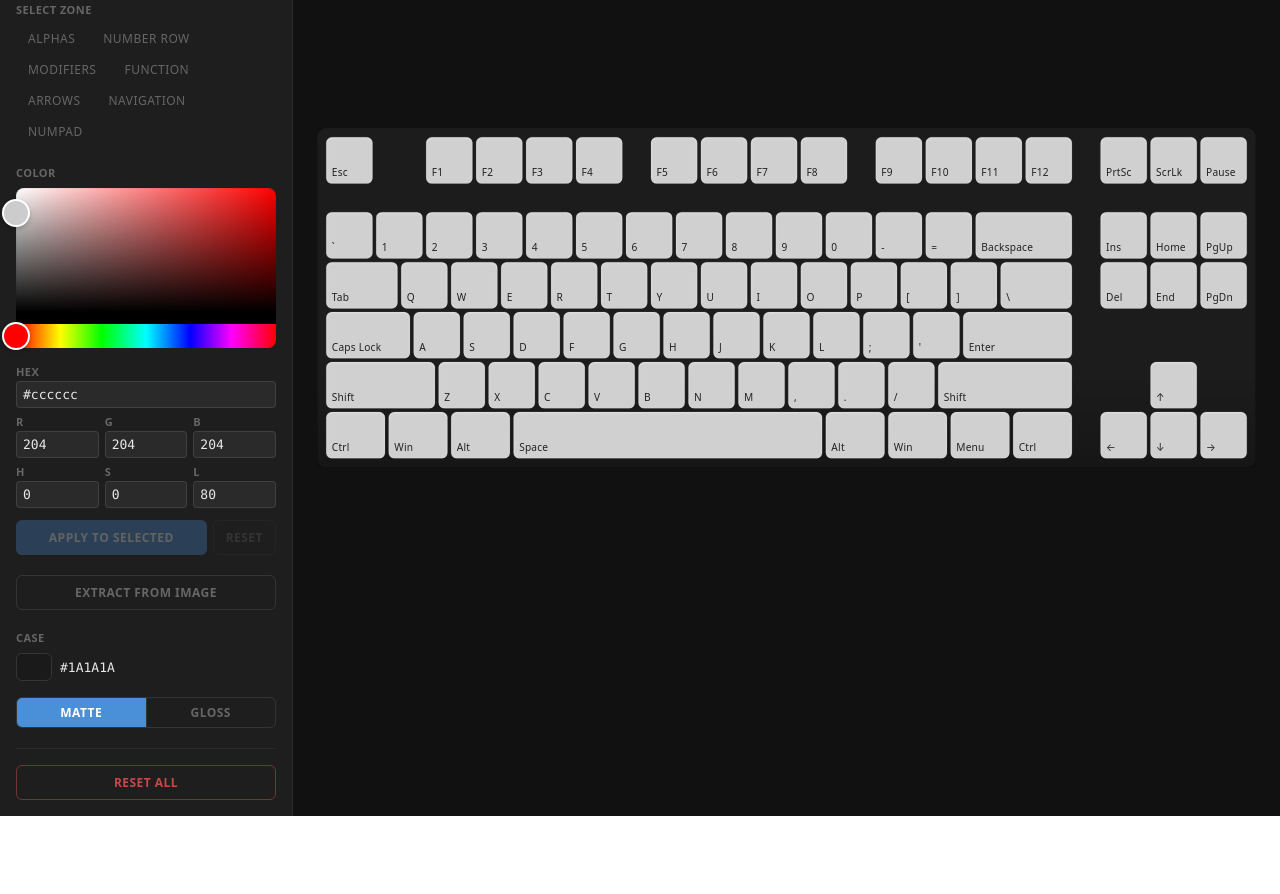
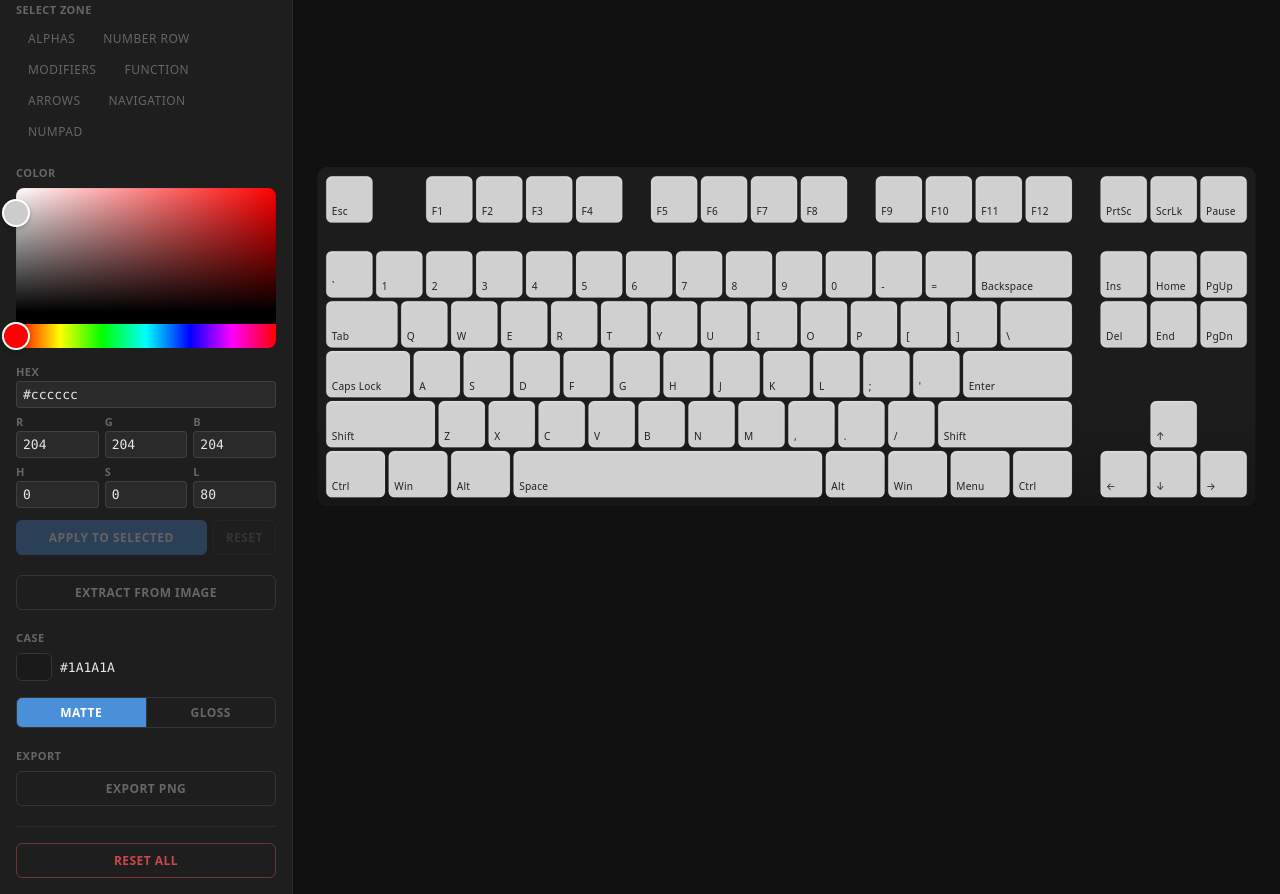
Before and after one commit to Ayrt0nZyr/KeyPalette, a React (Vite) app: page / in a window 1280 px wide. Shown: the part 220-1114 px from the top of the page. Before the commit the page ends 1036 px from the top, so only its background shows below. Built offline with nearby package versions, Linux system fonts and the light colour scheme.

Commit message:
V2 step 8: PNG export with color legend

```diff
--- a/package.json
+++ b/package.json
@@ -12,6 +12,7 @@
   "author": "",
   "license": "ISC",
   "dependencies": {
+    "html2canvas": "^1.4.1",
     "react": "^19.2.4",
     "react-colorful": "^5.6.1",
     "react-dom": "^19.2.4"
--- a/src/App.jsx
+++ b/src/App.jsx
@@ -1,4 +1,4 @@
-import { useState } from 'react';
+import { useRef, useState } from 'react';
 import useColorway from './hooks/useColorway.js';
 import Keyboard from './components/Keyboard/Keyboard.jsx';
 import Toolbar from './components/Toolbar/Toolbar.jsx';
@@ -9,6 +9,7 @@ import styles from './App.module.css';
 export default function App() {
   const { state, actions } = useColorway();
   const [imageModalOpen, setImageModalOpen] = useState(false);
+  const keyboardRef = useRef(null);
 
   return (
     <div className={styles.app} data-workspace={state.workspace}>
@@ -16,10 +17,11 @@ export default function App() {
       <Toolbar
         state={state}
         actions={actions}
+        keyboardRef={keyboardRef}
         onExtractFromImage={() => setImageModalOpen(true)}
       />
       <main className={styles.main}>
-        <Keyboard state={state} actions={actions} />
+        <Keyboard state={state} actions={actions} svgRef={keyboardRef} />
       </main>
       {imageModalOpen && (
         <ImagePaletteModal
--- /dev/null
+++ b/src/components/ExportPanel/ExportPanel.jsx
@@ -0,0 +1,36 @@
+import { useState } from 'react';
+import { exportPng } from '../../utils/exportPng.js';
+import styles from './ExportPanel.module.css';
+
+export default function ExportPanel({ state, keyboardRef }) {
+  const [busy, setBusy] = useState(false);
+  const [error, setError] = useState('');
+
+  const handleExportPng = async () => {
+    setError('');
+    setBusy(true);
+    try {
+      await exportPng(keyboardRef.current, state);
+    } catch (e) {
+      console.error('PNG export failed:', e);
+      setError(`PNG export failed: ${e?.message || e}`);
+    } finally {
+      setBusy(false);
+    }
+  };
+
+  return (
+    <div className={styles.section}>
+      <h3 className={styles.sectionTitle}>Export</h3>
+      <button
+        type="button"
+        className={styles.exportBtn}
+        onClick={handleExportPng}
+        disabled={busy}
+      >
+        {busy ? 'Exporting…' : 'Export PNG'}
+      </button>
+      {error && <p className={styles.error} role="alert">{error}</p>}
+    </div>
+  );
+}
--- /dev/null
+++ b/src/components/ExportPanel/ExportPanel.module.css
@@ -0,0 +1,47 @@
+.section {
+  display: flex;
+  flex-direction: column;
+  gap: 8px;
+}
+
+.sectionTitle {
+  margin: 0;
+  font-size: 11px;
+  font-weight: 600;
+  text-transform: uppercase;
+  letter-spacing: 0.04em;
+  color: var(--ws-label-muted);
+}
+
+.exportBtn {
+  width: 100%;
+  padding: 8px;
+  border: 1px solid var(--ws-input-border);
+  border-radius: 6px;
+  background: transparent;
+  color: var(--ws-label-muted);
+  font-family: inherit;
+  font-size: 12px;
+  font-weight: 600;
+  letter-spacing: 0.04em;
+  text-transform: uppercase;
+  cursor: pointer;
+  transition: color 120ms ease, border-color 120ms ease, background 120ms ease;
+}
+
+.exportBtn:hover:not(:disabled) {
+  color: var(--ws-label);
+  border-color: var(--ws-label-muted);
+  background: var(--surface-hover);
+}
+
+.exportBtn:disabled {
+  opacity: 0.5;
+  cursor: not-allowed;
+}
+
+.error {
+  margin: 0;
+  font-size: 12px;
+  color: rgba(217, 78, 78, 0.9);
+}
--- a/src/components/Keyboard/KeyCap.jsx
+++ b/src/components/Keyboard/KeyCap.jsx
@@ -22,6 +22,7 @@ export default function KeyCap({ keyData, unit, color, selected, onClick }) {
           height={h + 6}
           rx={8}
           ry={8}
+          data-selection-ring
           className={styles.selectionRing}
         />
       )}
--- a/src/components/Keyboard/Keyboard.jsx
+++ b/src/components/Keyboard/Keyboard.jsx
@@ -6,7 +6,7 @@ import styles from './Keyboard.module.css';
 const UNIT = 54;
 const CASE_PADDING = 8;
 
-export default function Keyboard({ state, actions }) {
+export default function Keyboard({ state, actions, svgRef }) {
   const keys = layouts[state.layout] ?? [];
 
   const maxX = Math.max(...keys.map((k) => k.x + k.w));
@@ -19,6 +19,7 @@ export default function Keyboard({ state, actions }) {
   const filterId = 'case-shadow';
 
   return (
+    <div className={styles.boardWrap} ref={svgRef}>
     <svg
       className={styles.keyboard}
       width={svgW}
@@ -63,5 +64,6 @@ export default function Keyboard({ state, actions }) {
         />
       ))}
     </svg>
+    </div>
   );
 }
--- a/src/components/Keyboard/Keyboard.module.css
+++ b/src/components/Keyboard/Keyboard.module.css
@@ -1,3 +1,8 @@
+.boardWrap {
+  display: inline-block;
+  line-height: 0;
+}
+
 .keyboard {
   display: block;
   max-width: 100%;
--- a/src/components/Toolbar/Toolbar.jsx
+++ b/src/components/Toolbar/Toolbar.jsx
@@ -1,6 +1,7 @@
 import LayoutSelector from './LayoutSelector.jsx';
 import ZonePanel from './ZonePanel.jsx';
 import ColorPanel from './ColorPanel.jsx';
+import ExportPanel from '../ExportPanel/ExportPanel.jsx';
 import presets from '../../data/presets.js';
 import { DEFAULT_KEY_COLOR } from '../../hooks/useColorway.js';
 import styles from './Toolbar.module.css';
@@ -11,7 +12,7 @@ const RESET_ALL_PROMPT =
 
 const CASE_FINISHES = ['matte', 'gloss'];
 
-export default function Toolbar({ state, actions, onExtractFromImage }) {
+export default function Toolbar({ state, actions, keyboardRef, onExtractFromImage }) {
   const handleResetAll = () => {
     if (window.confirm(RESET_ALL_PROMPT)) {
       actions.resetAll();
@@ -94,6 +95,7 @@ export default function Toolbar({ state, actions, onExtractFromImage }) {
           ))}
         </div>
       </div>
+      <ExportPanel state={state} keyboardRef={keyboardRef} />
       <div className={styles.dangerSection}>
         <button
           type="button"
--- /dev/null
+++ b/src/utils/exportPng.js
@@ -0,0 +1,185 @@
+// PNG export with color legend (V2 §8).
+//
+// Captures the keyboard DOM node with html2canvas, builds the per-zone color
+// legend as an off-screen DOM element captured separately, then composites
+// both onto a single canvas via drawImage and triggers a download. The final
+// canvas is painted with the current --ws-bg value (never transparent).
+
+import html2canvas from 'html2canvas';
+import { ZONES } from '../data/zones.js';
+import layouts from '../data/layouts/index.js';
+import { DEFAULT_KEY_COLOR } from '../hooks/useColorway.js';
+
+// Render at 2x for crisp output on hi-dpi displays.
+const SCALE = 2;
+const PAD = 24;
+const BOARD_LEGEND_GAP = 16;
+
+export async function exportPng(boardEl, state) {
+  if (!boardEl) throw new Error('Keyboard not available');
+
+  // boardEl is the wrapper div; html2canvas captures inline SVG reliably when
+  // it is a descendant rather than the root node. Measure off the inner <svg>.
+  const svgEl = boardEl.tagName.toLowerCase() === 'svg' ? boardEl : boardEl.querySelector('svg');
+  if (!svgEl) throw new Error('Keyboard SVG not available');
+
+  const cs = getComputedStyle(svgEl);
+  const bg = cs.getPropertyValue('--ws-bg').trim() || '#111111';
+  const labelColor = cs.getPropertyValue('--ws-label').trim() || '#e8e8e8';
+  const borderColor =
+    cs.getPropertyValue('--ws-key-border').trim() || 'rgba(255,255,255,0.12)';
+
+  // 1. Capture the keyboard. Transparent background — the final composite paints
+  //    --ws-bg. Transient selection rings are skipped via the data marker.
+  const boardCanvas = await html2canvas(boardEl, {
+    backgroundColor: null,
+    scale: SCALE,
+    logging: false,
+    ignoreElements: (el) =>
+      typeof el.hasAttribute === 'function' && el.hasAttribute('data-selection-ring'),
+  });
+
+  // 2. Build the legend off-screen and capture it on its own.
+  const boardWidthPx = parseFloat(svgEl.getAttribute('width'));
+  const legendEl = buildLegendElement(state, { labelColor, borderColor, boardWidthPx });
+  document.body.appendChild(legendEl);
+  let legendCanvas;
+  try {
+    legendCanvas = await html2canvas(legendEl, {
+      backgroundColor: null,
+      scale: SCALE,
+      logging: false,
+    });
+  } finally {
+    legendEl.remove();
+  }
+
+  // 3. Composite board + legend onto one canvas over the workspace background.
+  const pad = PAD * SCALE;
+  const gap = BOARD_LEGEND_GAP * SCALE;
+  const contentW = Math.max(boardCanvas.width, legendCanvas.width);
+
+  const out = document.createElement('canvas');
+  out.width = contentW + pad * 2;
+  out.height = pad + boardCanvas.height + gap + legendCanvas.height + pad;
+
+  const ctx = out.getContext('2d');
+  ctx.fillStyle = bg;
+  ctx.fillRect(0, 0, out.width, out.height);
+  ctx.drawImage(boardCanvas, pad, pad);
+  ctx.drawImage(legendCanvas, pad, pad + boardCanvas.height + gap);
+
+  const url = out.toDataURL('image/png');
+  triggerDownload(url, `${slugify(state.colorwayName)}-${state.layout}.png`);
+}
+
+// ── Legend ───────────────────────────────────────────────────────────────
+
+// One entry per zone present in the layout, each with the unique colors used in
+// that zone in first-seen order, ordered by the ZONES declaration.
+function collectZones(layout, keyColors) {
+  const keys = layouts[layout] ?? [];
+  const byZone = new Map();
+  for (const k of keys) {
+    const color = (keyColors[k.id] ?? DEFAULT_KEY_COLOR).toLowerCase();
+    if (!byZone.has(k.zone)) byZone.set(k.zone, []);
+    const colors = byZone.get(k.zone);
+    if (!colors.includes(color)) colors.push(color);
+  }
+  const result = [];
+  for (const zoneKey of Object.keys(ZONES)) {
+    if (byZone.has(zoneKey)) {
+      result.push({ label: ZONES[zoneKey].label, colors: byZone.get(zoneKey) });
+    }
+  }
+  return result;
+}
+
+// Build the off-screen legend DOM. Constrained to the board width so swatch
+// rows wrap to roughly the same footprint as the keyboard above them.
+function buildLegendElement(state, { labelColor, borderColor, boardWidthPx }) {
+  const zones = collectZones(state.layout, state.keyColors);
+
+  const root = document.createElement('div');
+  Object.assign(root.style, {
+    position: 'absolute',
+    left: '-9999px',
+    top: '0',
+    width: `${boardWidthPx}px`,
+    display: 'flex',
+    flexDirection: 'column',
+    gap: '16px',
+    fontFamily: 'system-ui, -apple-system, sans-serif',
+    background: 'transparent',
+  });
+
+  for (const zone of zones) {
+    const block = document.createElement('div');
+    Object.assign(block.style, { display: 'flex', flexDirection: 'column', gap: '8px' });
+
+    const label = document.createElement('div');
+    label.textContent = zone.label;
+    Object.assign(label.style, { color: labelColor, fontWeight: '600', fontSize: '14px' });
+    block.appendChild(label);
+
+    const row = document.createElement('div');
+    Object.assign(row.style, { display: 'flex', flexWrap: 'wrap', gap: '14px' });
+
+    for (const color of zone.colors) {
+      const item = document.createElement('div');
+      Object.assign(item.style, {
+        display: 'flex',
+        flexDirection: 'column',
+        alignItems: 'center',
+        gap: '4px',
+      });
+
+      const swatch = document.createElement('div');
+      Object.assign(swatch.style, {
+        width: '20px',
+        height: '20px',
+        background: color,
+        border: `1px solid ${borderColor}`,
+        borderRadius: '4px',
+        boxSizing: 'border-box',
+      });
+
+      const hex = document.createElement('div');
+      hex.textContent = color.toUpperCase();
+      Object.assign(hex.style, {
+        fontSize: '11px',
+        fontFamily: 'ui-monospace, SFMono-Regular, Menlo, monospace',
+        color: labelColor,
+      });
+
+      item.appendChild(swatch);
+      item.appendChild(hex);
+      row.appendChild(item);
+    }
+
+    block.appendChild(row);
+    root.appendChild(block);
+  }
+
+  return root;
+}
+
+// ── Helpers ──────────────────────────────────────────────────────────────
+
+function triggerDownload(href, filename) {
+  const a = document.createElement('a');
+  a.href = href;
+  a.download = filename;
+  document.body.appendChild(a);
+  a.click();
+  a.remove();
+}
+
+function slugify(name) {
+  const slug = (name || '')
+    .toLowerCase()
+    .trim()
+    .replace(/[^a-z0-9]+/g, '-')
+    .replace(/^-+|-+$/g, '');
+  return slug || 'colorway';
+}
```
Also changed, not shown: 1 other file (tests, documents, lock files or other folders).
